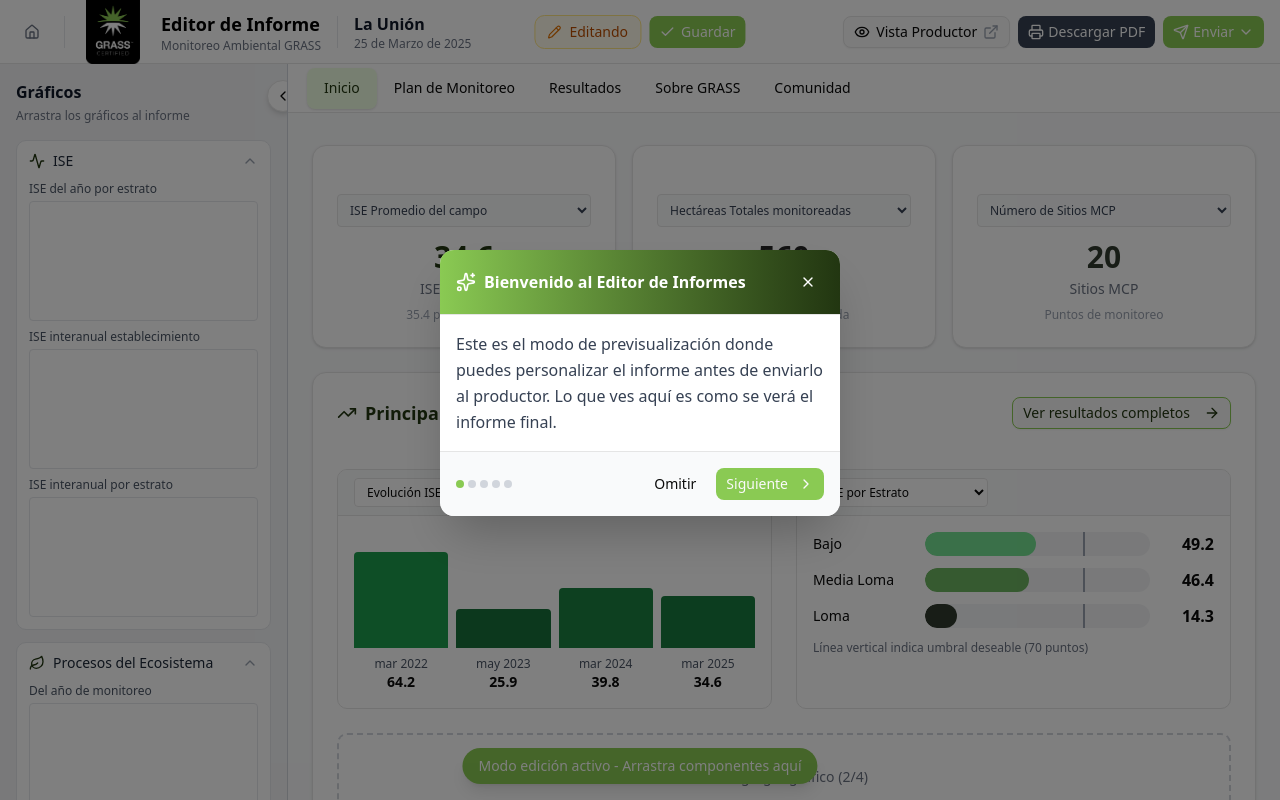
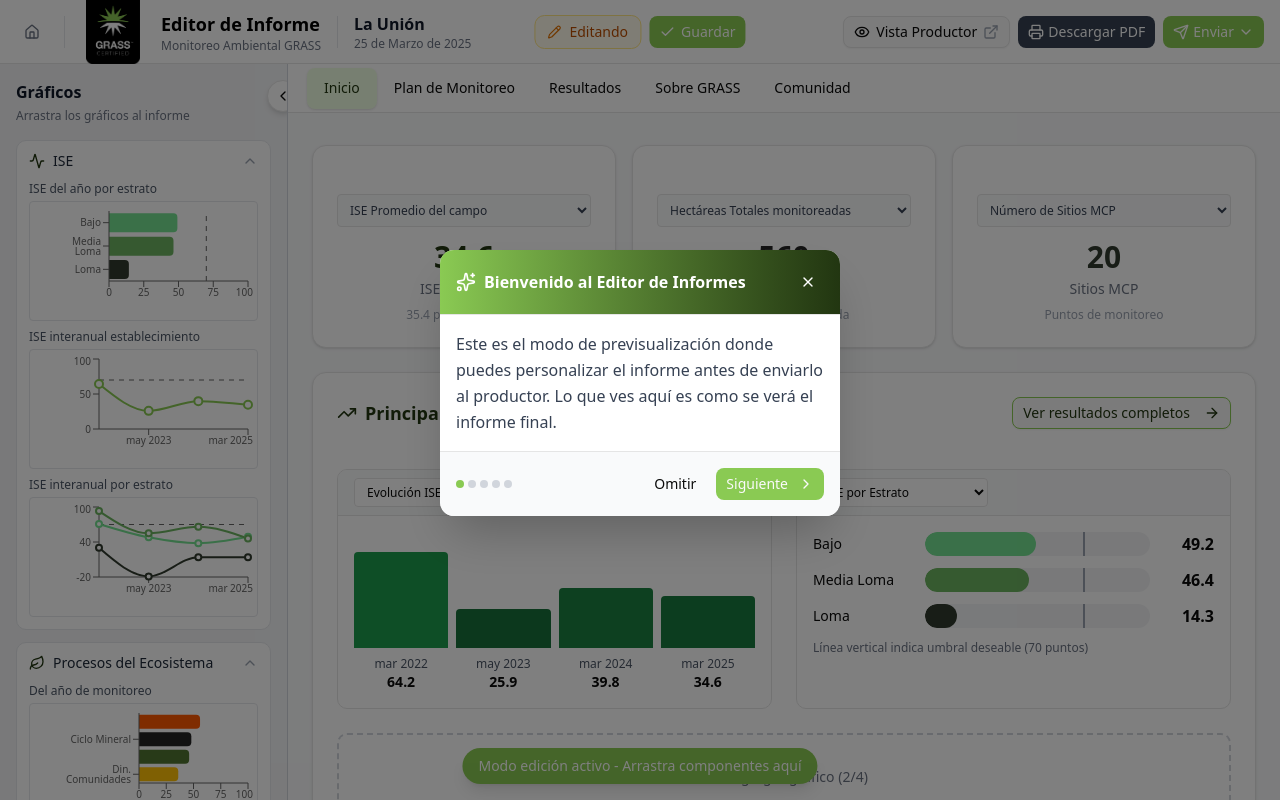
Before and after one commit to perennia-regen/reporteGrass, a Next.js app in the folder grass-dashboard/: page /dashboard in a window 1280 px wide. Built offline with nearby package versions, Linux system fonts and the light colour scheme; what @react-pdf/renderer would draw is missing.

Commit message:
feat: add settings.json for permission configuration and adjust ChartThumbnail height

```diff
--- a/grass-dashboard/src/components/layout/ChartThumbnail.tsx
+++ b/grass-dashboard/src/components/layout/ChartThumbnail.tsx
@@ -17,7 +17,7 @@ export function ChartThumbnail({ chartType, title, showAxes = true }: ChartThumb
   return (
     <>
       <div
-        className="relative w-full h-full min-h-[120px] bg-white rounded border border-gray-200 overflow-hidden cursor-pointer"
+        className="relative w-full h-[120px] bg-white rounded border border-gray-200 overflow-hidden cursor-pointer"
         onMouseEnter={() => setIsHovered(true)}
         onMouseLeave={() => setIsHovered(false)}
       >
```
Also changed, not shown: 1 other file (tests, documents, lock files or other folders).
